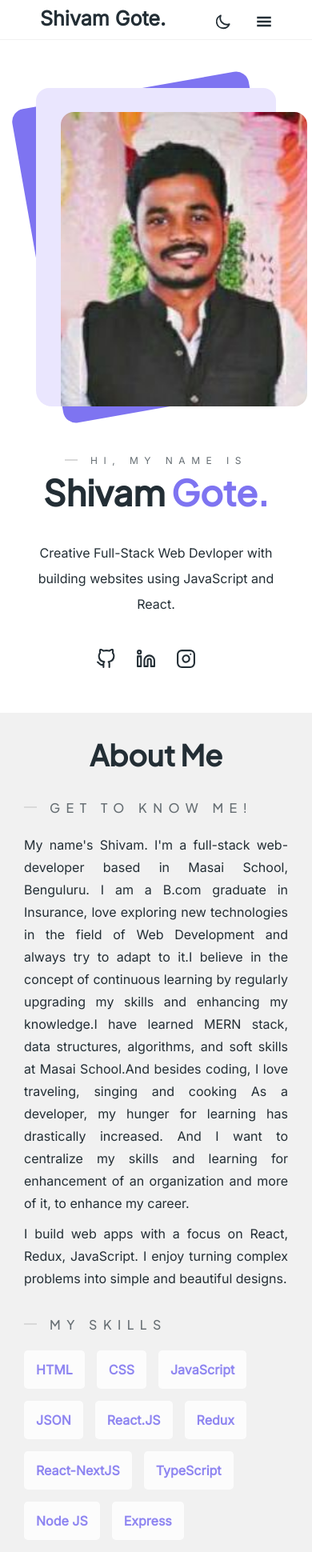
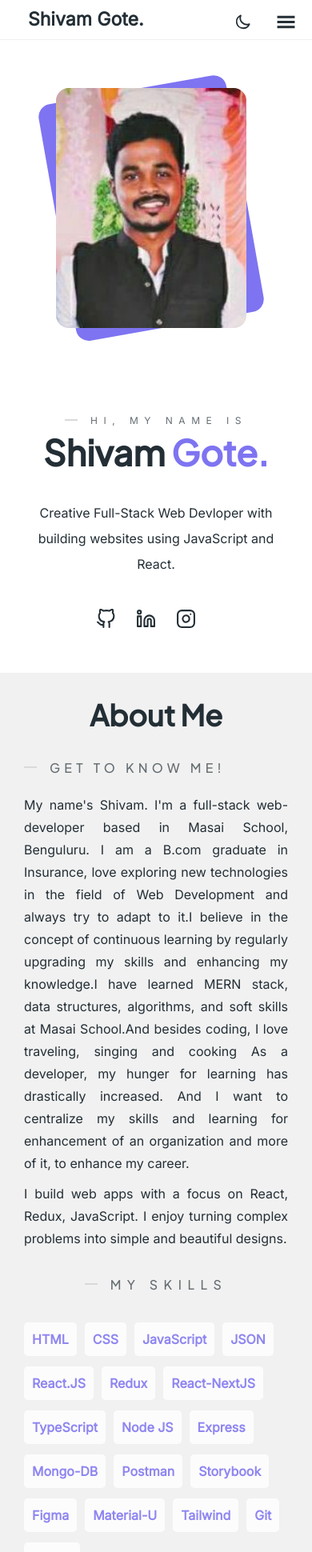
Before and after one commit to Shivamt2107/Shivamt2107.github.ios, a React (Create React App) app: page / in a window 390 px wide. Shown: the top 1940 px of the page at 80% size. Built offline with nearby package versions, Linux system fonts and the light colour scheme.

Commit message:
add all responsivenes done

```diff
--- a/src/components/About/About.module.css
+++ b/src/components/About/About.module.css
@@ -161,4 +161,84 @@
   .container {
     padding-bottom: 10px;
   }
+
+
+
+
+  .left h3 {
+    font-style: normal;
+    font-weight: 500;
+    font-size: 16px;
+    margin-bottom: 20px;
+    line-height: 24px;
+    letter-spacing: 5.2px;
+    text-transform: uppercase;
+    padding-left: 32px;
+    position: relative;
+    color: var(--cinder-light);
+    display: inline-block;
+    /* border: 1px solid black; */
+  }
+
+  .left h3::after {
+    content: "";
+    position: absolute;
+    left: 0;
+    top: 10px;
+    width: 16px;
+    height: 2px;
+    background: var(--light-4);
+    /* border: 1px solid black; */
+  }
+
+
+
+
+
+
+
+
+
+
+
+
+
+
+
+
+
+
+
+
+  .right {
+    text-align: center;
+    width: 100%;
+    /* border: 1px solid black; */
+  }
+
+  .right h3 {
+    /* border: 1px solid black; */
+    font-style: normal;
+    font-weight: 500;
+    font-size: 16px;
+    margin-bottom: 35px;
+    line-height: 24px;
+    letter-spacing: 7.5px;
+    text-transform: uppercase;
+    padding-left: 32px;
+    position: relative;
+    color: var(--cinder-light);
+    display: inline-block;
+  }
+
+  .right h3::after {
+    content: "";
+    position: absolute;
+    left: 0;
+    top: 10px;
+    width: 16px;
+    height: 2px;
+    background: var(--light-4);
+  }
+
 }
--- a/src/components/About/Skills.module.css
+++ b/src/components/About/Skills.module.css
@@ -48,8 +48,60 @@ h1 {
 }
 
 @media only screen and (max-width: 425px) {
+  /* .skill {
+    margin-bottom: 13px;
+    margin-right: 13px;
+    /* border: 1px solid black; */
+  /* } */
+
+
+
+  .skills {
+    width: 100%;
+    /* border: 1px solid black; */
+    /* background-color: var(--light-2); */
+  }
+
+  h1 {
+    text-align: center;
+    border: 1px solid black;
+  }
+
+  .skills_container {
+    display: flex;
+    flex-flow: column;
+    align-items: center;
+    margin: 0 auto;
+    /* border: 1px solid black; */
+  }
+
+  .skills_wrapper {
+    /* border: 1px solid black; */
+    display: flex;
+    flex-wrap: wrap;
+  }
+
   .skill {
-    margin-bottom: 15px;
-    margin-right: 15px;
+    /* border: 1px solid black; */
+    padding: 7px 10px;
+    margin-bottom: 13px;
+    margin-right: 10px;
+    border-radius: 5px;
+    font-weight: 600;
+    background-color: var(--white);
+    background-color: var(--midnight-express);
+    color: var(--purple);
+    opacity: 85%;
   }
+
+  .skill:hover {
+    opacity: 0.7;
+    background-color: var(--purple);
+    color: var(--light);
+  }
+
+  .skills_cards {
+    margin-bottom: 24px;
+  }
+
 }
--- a/src/components/Contact/Contact.js
+++ b/src/components/Contact/Contact.js
@@ -2,6 +2,7 @@ import React from "react";
 import ContactForm from "./ContactForm";
 import ContactInfo from "./ContactInfo";
 import styles from "./Contact.module.css";
+
 
 function Contact() {
   return (
--- a/src/components/Contact/Contact.module.css
+++ b/src/components/Contact/Contact.module.css
@@ -6,6 +6,7 @@
 .heading {
   padding: 90px 0px 70px;
 }
+
 
 .contact_section .title {
   font-style: normal;
--- a/src/components/Contact/ContactForm.js
+++ b/src/components/Contact/ContactForm.js
@@ -8,6 +8,7 @@ import Button from '@mui/material/Button';
 import Snackbar from '@mui/material/Snackbar';
 import MuiAlert from '@mui/material/Alert';
 import AlertTitle from '@mui/material/AlertTitle';
+
 
 
 
--- a/src/components/Contact/ContactForm.module.css
+++ b/src/components/Contact/ContactForm.module.css
@@ -3,6 +3,7 @@
   width: 100%;
   max-width: 600px;
 }
+
 
 .form-control input {
   width: 100%;
--- a/src/components/Contact/ContactInfo.module.css
+++ b/src/components/Contact/ContactInfo.module.css
@@ -36,3 +36,56 @@
   line-height: 20px;
   color: var(--cinder-light);
 }
+
+
+
+
+
+@media only screen and (max-width: 425px) {
+  .contact-info-item {
+    margin-bottom: 30px;
+    display: flex;
+    align-items: center;
+    /* border: 1px solid black; */
+  }
+
+  .icon {
+    /* border: 1px solid black; */
+    width: 48px;
+    height: 48px;
+    padding: 12px;
+    background: var(--purple-light-2);
+    border-radius: 16px;
+    margin-right: 10px;
+    color: var(--purple);
+    font-size: 25px;
+  }
+
+  .content {
+    /* border: 1px solid black; */
+    text-align: initial;
+    color: var(--cinder);
+
+  }
+
+  .title {
+    /* border: 1px solid black; */
+    font-family: "Inter", serif;
+    font-style: normal;
+    font-weight: 500;
+    font-size: 18px;
+    line-height: 24px;
+    padding-bottom: 4px;
+  }
+
+  .body {
+    /* border: 1px solid black; */
+    font-style: normal;
+    font-weight: 400;
+    font-size: 16px;
+    line-height: 20px;
+    color: var(--cinder-light);
+  }
+
+
+}
--- a/src/components/Footer/Footer.module.css
+++ b/src/components/Footer/Footer.module.css
@@ -23,3 +23,31 @@
     padding: 60px 0px;
   }
 }
+
+
+@media only screen and (max-width: 425px) {
+
+
+
+  .footer {
+    padding: 25px 0;
+    text-align: center;
+    background-color: var(--light-2);
+    color: var(--cinder);
+    /* border: 1px solid black; */
+  }
+
+  .socialIcon:not(:last-child) {
+    margin-right: 32px;
+  }
+
+  .socialIcon {
+    font-size: 23px;
+    cursor: pointer;
+  }
+
+  .socialIcon:hover {
+    opacity: 0.7;
+  }
+
+}
--- a/src/components/Home/Home.module.css
+++ b/src/components/Home/Home.module.css
@@ -19,7 +19,8 @@
   position: relative;
   width: 100%;
   max-width: 341px;
-  height: 398px;
+  height: 410px;
+  /* border: 1px solid black; */
 }
 
 .home_img .cover {
@@ -27,8 +28,9 @@
   position: absolute;
   width: 100%;
   max-width: 341px;
-  height: 398px;
+  height: 410px;
   border-radius: 16px 16px 16px 20px;
+  /* border: 1px solid black; */
 }
 
 .home_img:hover {
@@ -41,7 +43,7 @@
   width: 100%;
   height: 100%;
   border-radius: 16px;
-  /* background: var(--purple); */
+  background: var(--purple);
   background-color: #7e74f1 !important;
   right: 0;
   z-index: -1;
@@ -51,16 +53,32 @@
 }
 
 .home_img img {
+  content: "";
+  position: absolute;
+  width: 100%;
+  height: 100%;
+  border-radius: 16px;
+  background: var(--purple);
+  background-color: #7e74f1 !important;
+  right: 0;
+  z-index: 1;
+  transform: rotate(360deg);
+  animation: enter-hero-cover 0.8s cubic-bezier(0.42, 0, 0.12, 1.28);
+  transition: all 0.5s;
+}
+
+.home_img img {
   position: relative;
-  height: 368px;
+  height: 420px;
   top: 30px;
-  left: 45px;
-  border-bottom-right-radius: 16px;
+  left: 30px;
+  /* border-bottom-right-radius: 16px;
   border-top-right-radius: 16px;
-  border-top-left-radius: 16px;
-  /* border-radius: 16px; */
+  border-top-left-radius: 16px; */
+  border-radius: 16px;
   /* border: 1px solid black; */
 }
+
 
 .home_img:hover .cover::after {
   transform: rotate(353deg);
@@ -130,6 +148,9 @@
   color: var(--cinder);
 }
 
+
+
+
 @media only screen and (max-width: 1024px) {
   .home_section {
     height: 50vh;
@@ -162,20 +183,115 @@
 }
 
 @media only screen and (max-width: 425px) {
+
+  .home_section {
+    padding: 0px 25px;
+    height: auto;
+    display: flex;
+    align-items: center;
+    justify-content: space-between;
+    /* border: 1px solid black; */
+  }
+
+  .home_left {
+    flex: 0.1 1;
+    margin: auto;
+    /* border: 2px solid red; */
+  }
+
+  .home_img {
+    position: relative;
+    width: 95%;
+    height: 350px;
+    /* border: 1px solid black; */
+  }
+
+  .home_img .cover {
+    background: var(--purple-light-1);
+    position: absolute;
+    width: 100%;
+    height: 300px;
+    border-radius: 16px 16px 16px 20px;
+    /* border: 1px solid black; */
+  }
+
+  .home_img:hover {
+    cursor: pointer;
+  }
+
+  .home_img .cover::after {
+    content: "";
+    position: absolute;
+    width: 100%;
+    height: 100%;
+    border-radius: 16px;
+    background: var(--purple);
+    background-color: #7e74f1 !important;
+    right: 0;
+    z-index: -1;
+    transform: rotate(350deg);
+    animation: enter-hero-cover 0.1s cubic-bezier(0.42, 0, 0.12, 1.28);
+    transition: all 0.5s;
+    /* border: 1px solid black; */
+  }
+
+  .home_img img {
+    content: "";
+    position: absolute;
+    width: 100%;
+    height: 100%;
+    border-radius: 16px;
+    background: var(--purple);
+    background-color: #7e74f1 !important;
+    right: 0;
+    z-index: 1;
+    transform: rotate(360deg);
+    animation: enter-hero-cover 0.8s cubic-bezier(0.42, 0, 0.12, 1.28);
+    transition: all 0.5s;
+    /* border: 1px solid black; */
+  }
+
+  .home_img img {
+    position: relative;
+    height: 300px;
+    top: 0px;
+    left: 0px;
+    /* border-bottom-right-radius: 16px;
+    border-top-right-radius: 16px;
+    border-top-left-radius: 16px; */
+    border-radius: 16px;
+    /* border: 1px solid black; */
+  }
+
+
+  .home_img:hover .cover::after {
+    transform: rotate(353deg);
+  }
+
+
+
   .home_section {
     padding: 0px 30px;
   }
 
-  .home_img {
+  /* .home_img {
     height: 400px;
     width: 300px;
-  }
+  } */
 
-  .home_img img {
+  /* .home_img img {
     left: 31px;
-  }
+  } */
 
   .home_right {
     padding: 50px 0px;
   }
+
+
+  .heading_1{
+    border: 0px solid red;
+  }
+
+
+
 }
--- a/src/components/Navbar/Navbar.js
+++ b/src/components/Navbar/Navbar.js
@@ -57,6 +57,8 @@ function Navbar() {
           </a>
         </div>
       </div>
+
+
       <div className={styles.mobileMenu}>
         {/* Hamburger menu */}
         <div className={styles.nav_left}>
--- a/src/components/Navbar/Navbar.module.css
+++ b/src/components/Navbar/Navbar.module.css
@@ -99,6 +99,7 @@
     padding: 0;
     width: 100%;
     justify-content: space-between;
+    /* border: 1px solid black; */
   }
 
   .desktopMenu {
@@ -108,12 +109,13 @@
   .nav_right {
     display: flex;
     align-items: center;
-    padding-right: 50px;
+    padding-right: 20px;
+    /* border: 1px solid black; */
   }
 
   .hamburgerMenu {
     margin-top: 10px;
-    font-size: 20px;
+    font-size: 25px;
     cursor: pointer;
     color: var(--cinder);
   }
@@ -126,19 +128,111 @@
     position: absolute;
     width: -webkit-fill-available;
     background: var(--white);
-    /* opacity: 0;
-    transition: opacity 0.75s; */
+    /* opacity: 0;  */
+    /* transition: opacity 0.75s;  */
     padding: 10px 0px;
     background: var(--midnight-express);
+    /* border: 1px solid black; */
   }
 
   .active {
     display: flex;
-    /* opacity: 1; */
+    opacity: 1;
+    /* border: 1px solid black; */
   }
 
   .navMobile .nav_link {
     margin-left: 0 !important;
     padding: 10px;
+    /* border: 1px solid black; */
+  }
+
+  .navMobile .nav_link:hover {
+    cursor: pointer;
+  }
+
+  .nav_left > a {
+    color: var(--cinder);
+    font-weight: bold;
+    font-size: 23px;
+    /* border: 1px solid black; */
+    margin-left: -15px;
   }
 }
+
+
+
+
+@media only screen and (max-width: 425px) {
+  .nav_container {
+    height: 50px;
+    padding: 0;
+    /* border: 1px solid black; */
+  }
+
+  .mobileMenu {
+    display: flex;
+    align-items: center;
+    padding: 0;
+    width: 100%;
+    justify-content: space-between;
+    /* border: 1px solid black; */
+  }
+
+  .desktopMenu {
+    display: none;
+  }
+
+  .nav_right {
+    display: flex;
+    align-items: center;
+    padding-right: 20px;
+    /* border: 1px solid black; */
+  }
+
+  .hamburgerMenu {
+    margin-top: 10px;
+    font-size: 25px;
+    cursor: pointer;
+    color: var(--cinder);
+  }
+
+  .navMobile {
+    /* display: flex; */
+    display: none;
+    flex-direction: column;
+    top: 50px;
+    position: absolute;
+    width: -webkit-fill-available;
+    background: var(--white);
+    /* opacity: 0;  */
+    /* transition: opacity 0.75s;  */
+    padding: 10px 0px;
+    background: var(--midnight-express);
+    /* border: 1px solid black; */
+  }
+
+  .active {
+    display: flex;
+    opacity: 1;
+    /* border: 1px solid black; */
+  }
+
+  .navMobile .nav_link {
+    margin-left: 0 !important;
+    padding: 10px;
+    /* border: 1px solid black; */
+  }
+
+  .navMobile .nav_link:hover {
+    cursor: pointer;
+  }
+
+  .nav_left > a {
+    color: var(--cinder);
+    font-weight: bold;
+    font-size: 23px;
+    /* border: 1px solid black; */
+    margin-left: -15px;
+  }
+}
```
Also changed, not shown: src/components/Projects/ProjectCard.module.css (+144 -1 lines).
